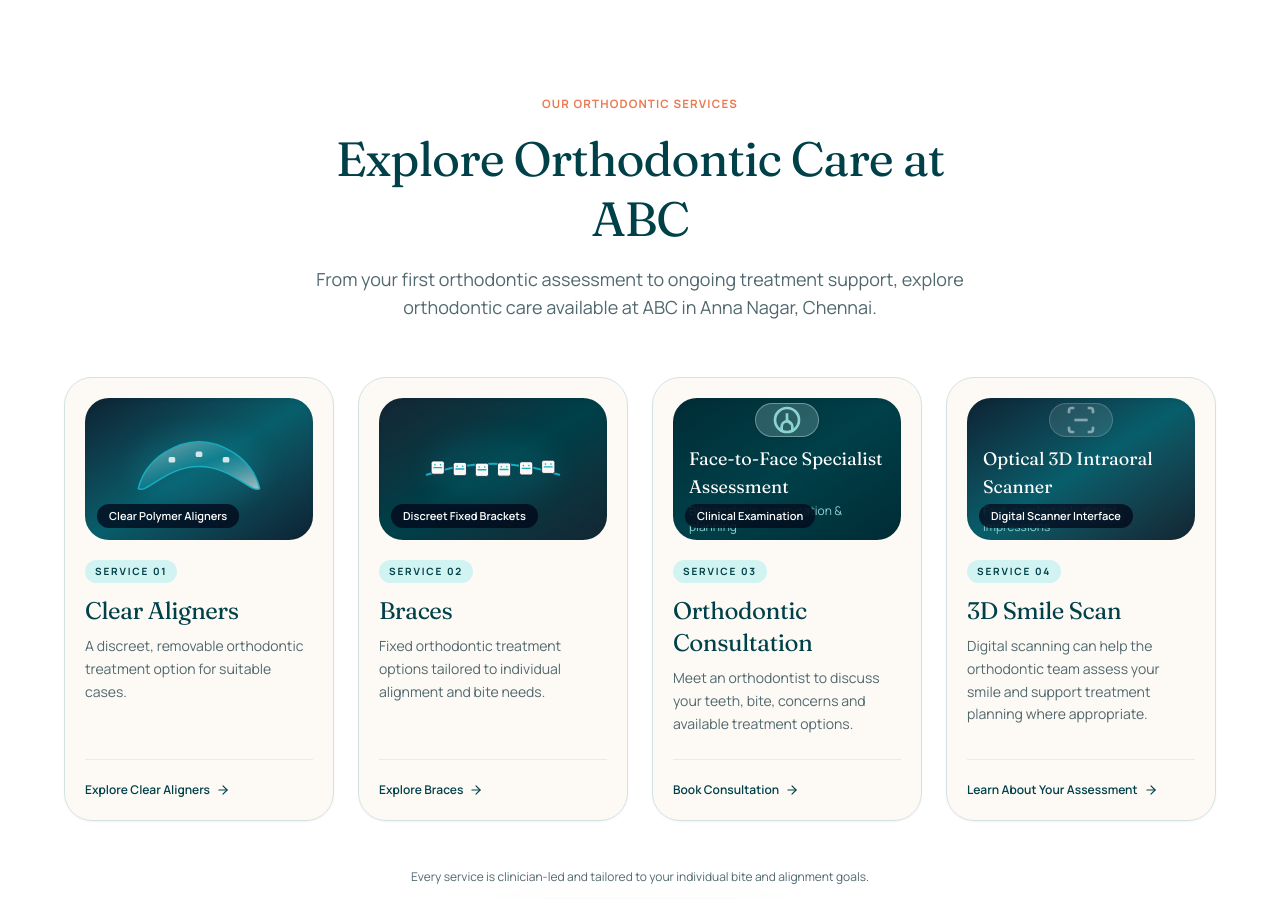
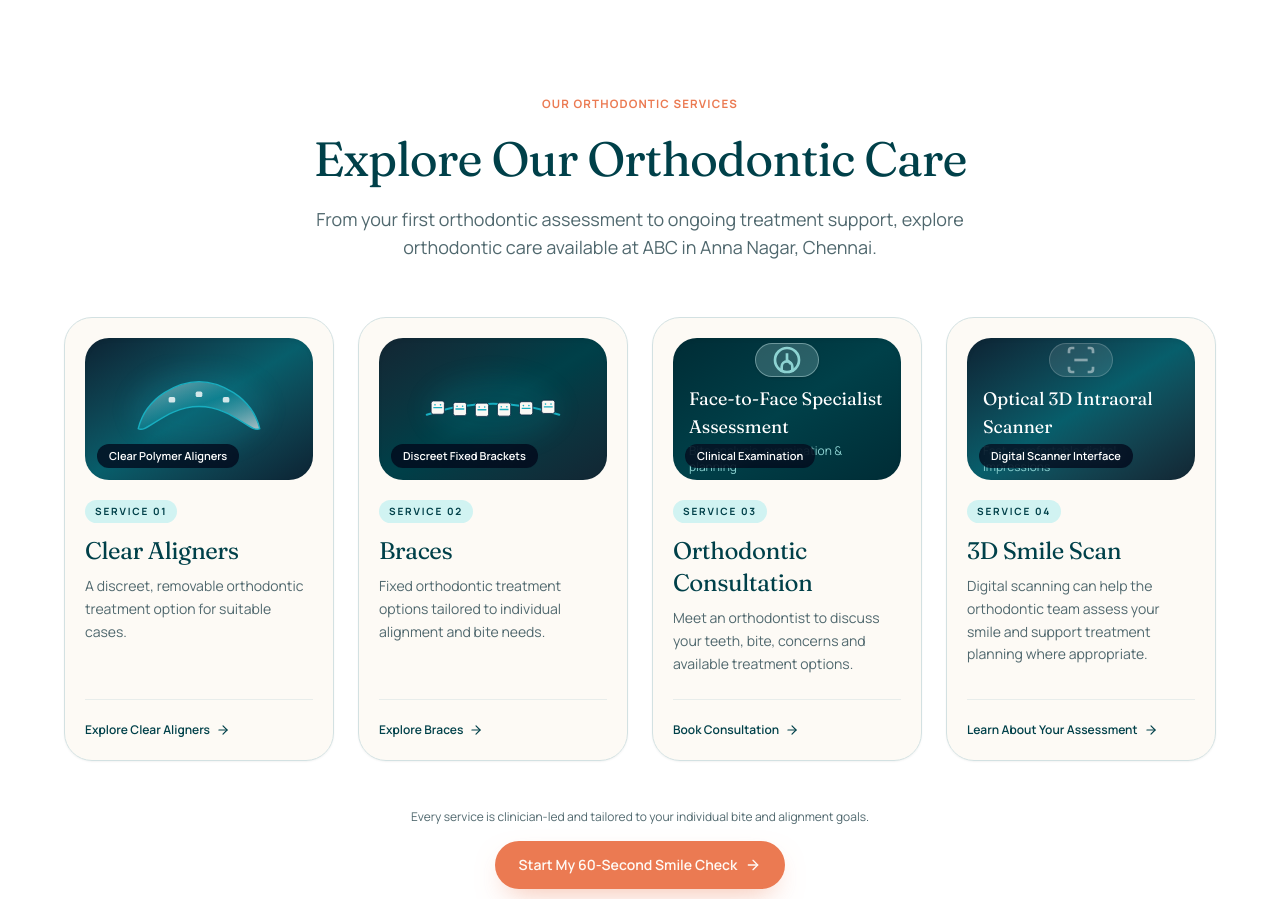
Before and after one commit to poojanegi99945-glitch/dental-landing-page-v2, a React (Vite) app: page / in a window 1280 px wide. Shown: the part 3880-4779 px from the top of the page. Built offline with nearby package versions, Linux system fonts and the light colour scheme.

Commit message:
fix(ui): update orthodontic services section title
Refine section header title for better clarity and consistency.

```diff
--- a/src/components/landing/TreatmentOptions.tsx
+++ b/src/components/landing/TreatmentOptions.tsx
@@ -193,7 +193,7 @@ export function TreatmentOptions() {
         {/* Section Header */}
         <SectionHead
           eyebrow="OUR ORTHODONTIC SERVICES"
-          title="Explore Orthodontic Care at ABC"
+          title="Explore Our Orthodontic Care"
           sub="From your first orthodontic assessment to ongoing treatment support, explore orthodontic care available at ABC in Anna Nagar, Chennai."
         />
 
```
